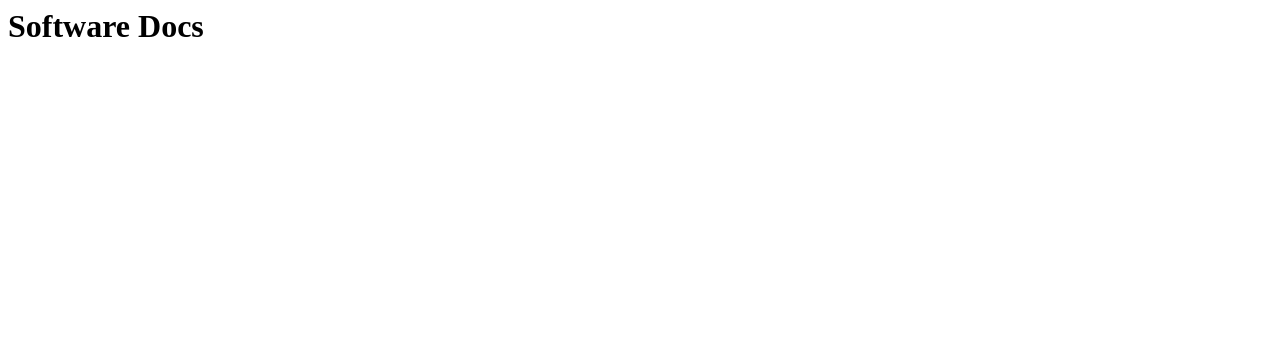
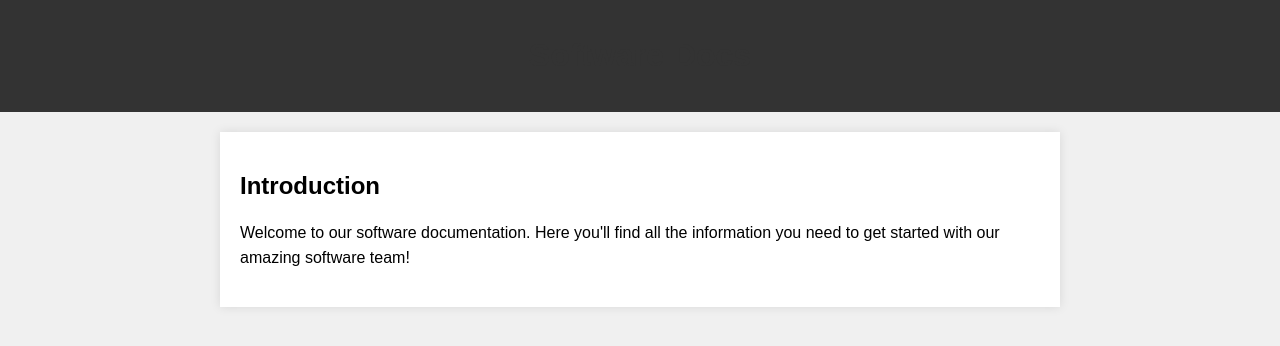
Before and after one commit to MechaPhoenix/MechaPhoenix.github.io, a plain HTML site: page index.html in a window 1280 px wide. Drawn offline with Linux system fonts and the light colour scheme.

Commit message:
Update index.html

```diff
--- a/index.html
+++ b/index.html
@@ -1 +1,51 @@
-<h1>Software Docs</h1>
+<!DOCTYPE html>
+<html lang="en">
+<head>
+  <meta charset="UTF-8">
+  <meta name="viewport" content="width=device-width, initial-scale=1.0">
+  <title>Software Docs</title>
+  <style>
+    body {
+      font-family: 'Arial', sans-serif;
+      background-color: #f0f0f0;
+      margin: 0;
+      padding: 0;
+    }
+
+    header {
+      background-color: #333;
+      color: #fff;
+      text-align: center;
+      padding: 1em 0;
+    }
+
+    h1 {
+      color: #333;
+    }
+
+    section {
+      max-width: 800px;
+      margin: 20px auto;
+      padding: 20px;
+      background-color: #fff;
+      box-shadow: 0 0 10px rgba(0, 0, 0, 0.1);
+    }
+
+    p {
+      line-height: 1.6;
+    }
+  </style>
+</head>
+<body>
+
+  <header>
+    <h1>Software Docs</h1>
+  </header>
+
+  <section>
+    <h2>Introduction</h2>
+    <p>Welcome to our software documentation. Here you'll find all the information you need to get started with our amazing software team!</p>
+  </section>
+
+</body>
+</html>
```
